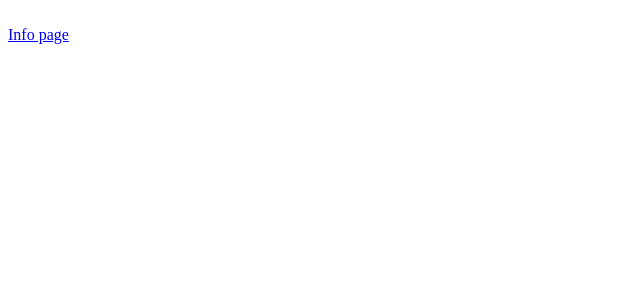
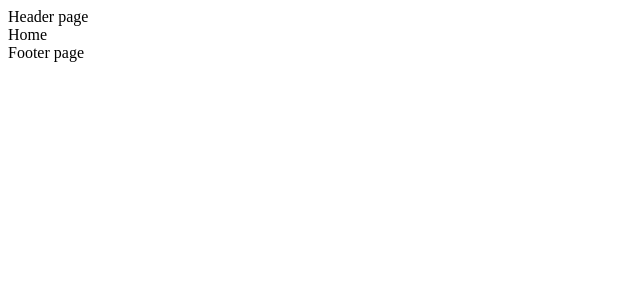
Before and after one commit to sertacgltkn/next-app-exercises, a Next.js app: page / in a window 1280 px wide. Shown: the top 300 px of the page, without its empty margins (0-640 px from the left). Built offline with nearby package versions, Linux system fonts and the light colour scheme.

Commit message:
next layout

```diff
--- a/app/layout.jsx
+++ b/app/layout.jsx
@@ -3,7 +3,12 @@ export default function RootLayout({ children }) {
   return (
     <html lang="en">
       <head />
-      <body>{children}</body>
+
+      <body>
+        <header>Header page</header>
+        {children}
+        <footer>Footer page</footer>
+        </body>
     </html>
   )
 }
--- a/app/page.jsx
+++ b/app/page.jsx
@@ -1,21 +1,9 @@
-import Link from "next/link";
+import React from "react";
 
 export default function Home() {
   return (
     <div>
-      <br />
-      <Link // same "a" tag
-      prefetch={false} //next.js prefetches the page by default, if you don't want it to do it, set it to false
-      target="_blank"
-      className="btn"
-      href={
-        {
-          pathname: "/docs/post",
-          query: { name: "Sertaç",   // url query
-                   surname: "Gltkn" },
-
-        }
-      }>Info page</Link>
+      Home
     </div>
   );
 }
--- /dev/null
+++ b/app/route/[blog]/page.jsx
@@ -0,0 +1,5 @@
+function blog() {
+    return (<div>Blog</div>  );
+}
+
+export default blog;
```
Also changed, not shown: app/route/[blog]/about/layout.jsx (added, +12 -0 lines), app/route/[blog]/about/page.jsx (added, +9 -0 lines), app/route/page.jsx (added, +9 -0 lines).
